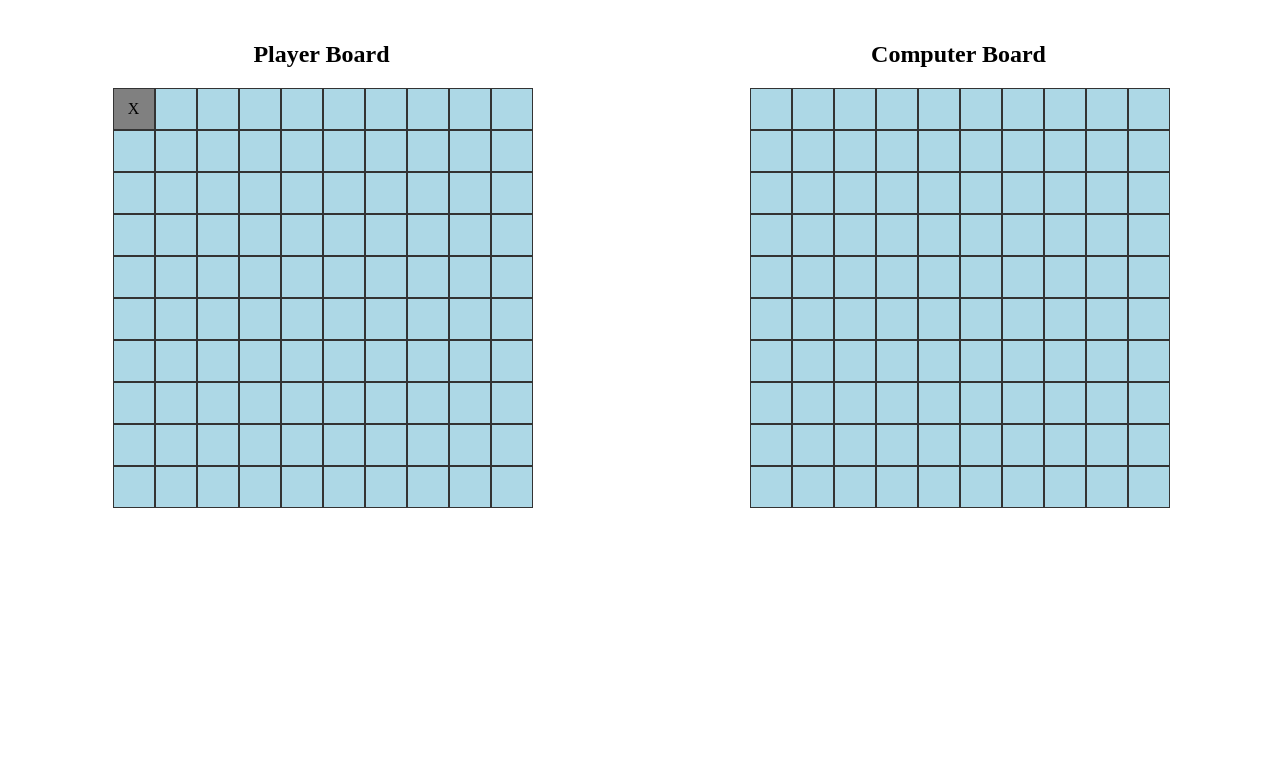
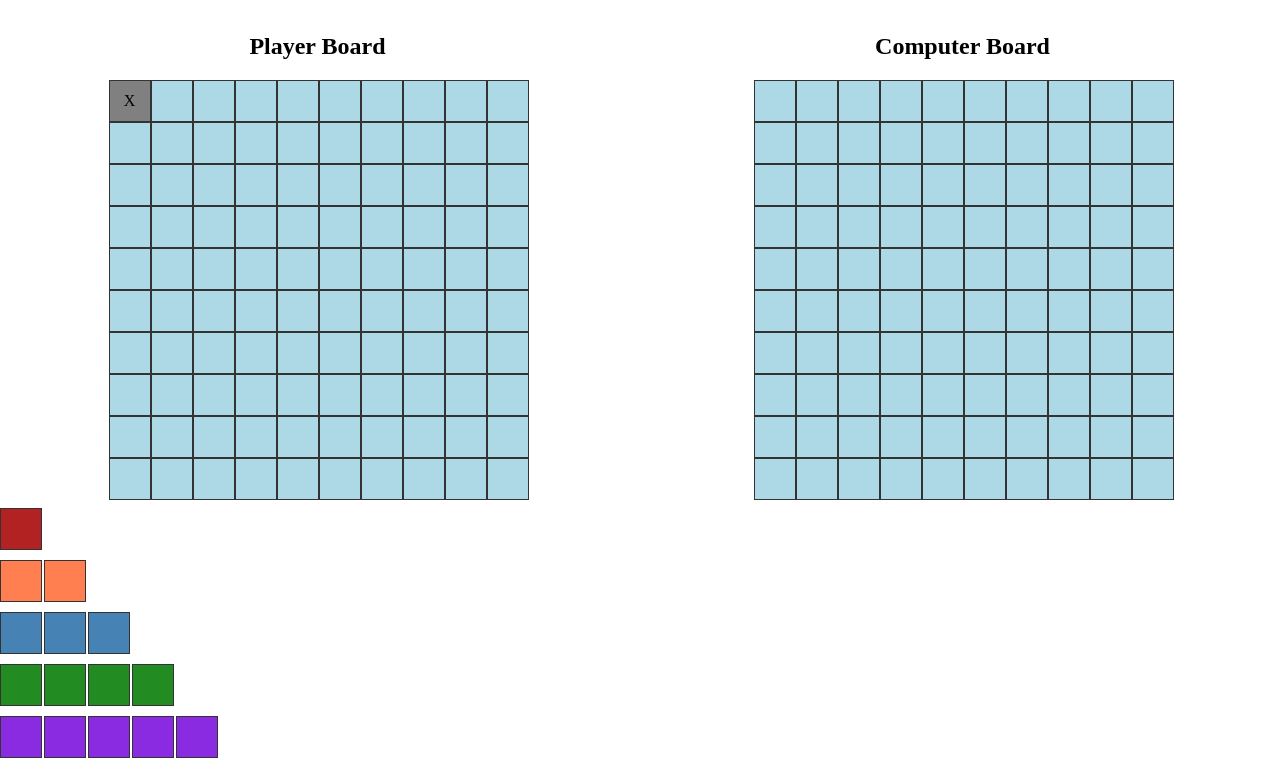
Before and after one commit to dustics4/Battleship, a website with bundled scripts: page dist/index.html in a window 1280 px wide. Shown: the part 87-855 px from the top of the page. Before the commit the page ends 800 px from the top, so only its background shows below. Built offline with nearby package versions, Linux system fonts and the light colour scheme.

Commit message:
Updated styles

```diff
--- a/src/index.js
+++ b/src/index.js
@@ -15,6 +15,7 @@ let carrier = new Ship(5);
 
 Interface.createBoardElement("player");
 Interface.createBoardElement("computer");
+Interface.renderShips();
 const player = new Player(false);
 const computer = new Player(true);
 
--- a/src/modules/DOM/interface.js
+++ b/src/modules/DOM/interface.js
@@ -63,6 +63,21 @@ const Interface = (() => {
             {id: 'battleship', length: 4},
             {id: 'carrier', length: 5}
         ]
+
+        ships.forEach(ship => {
+            const shipDiv = document.createElement('div');
+            shipDiv.classList.add('ship');
+            shipDiv.id = ship.id;
+            shipDiv.dataset.length = ship.length;
+            shipDiv.draggable = true;
+
+            for(let i = 0; i < ship.length; i++){
+                let cell = document.createElement('div');
+                cell.classList.add('cell', 'ship-cell');
+                shipDiv.appendChild(cell);
+            }
+            playerShipsContainer.appendChild(shipDiv);
+        })
     }
 
     function addBoardClickListener(board){ //When a cell is clicked, it should send the coordinates to main.js for processing (i.e., sending them to the receiveAttack() method).
```
Also changed, not shown: dist/index.html, dist/main.js, dist/style.css.
